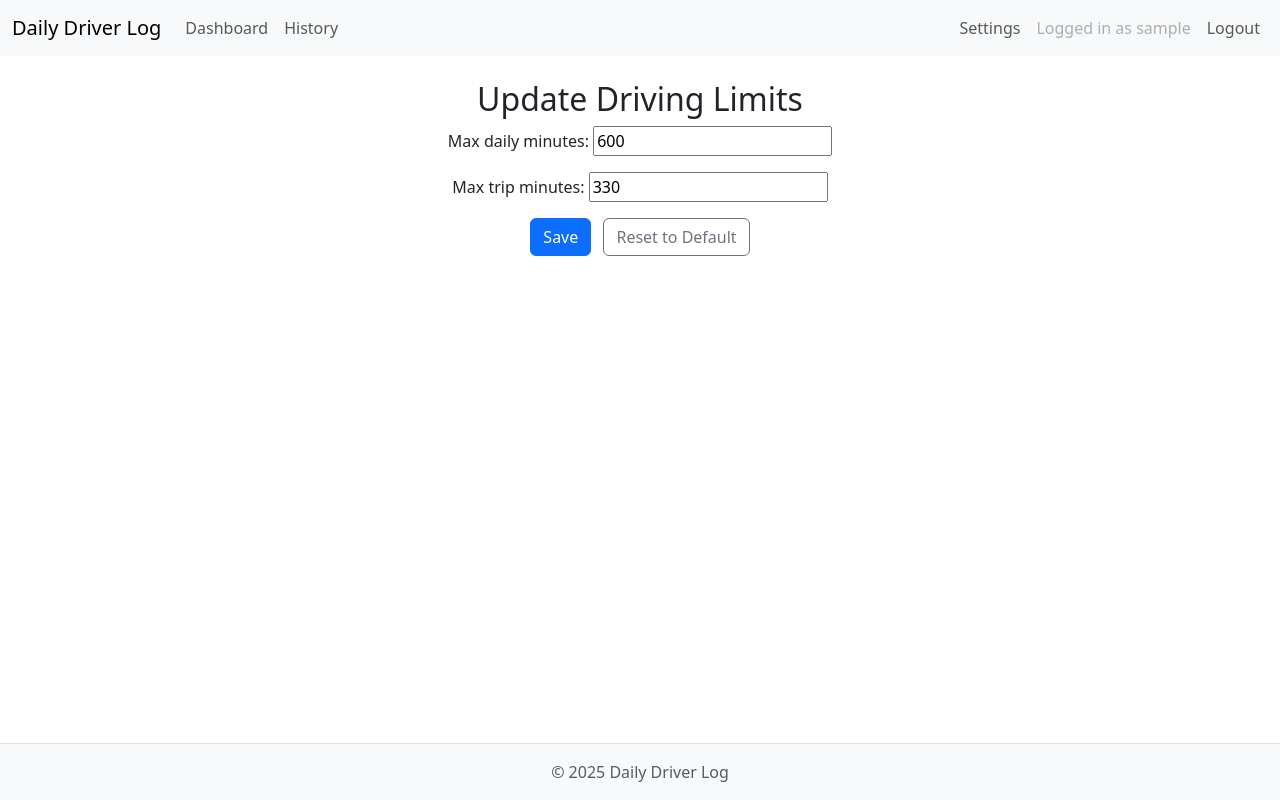
After one commit to TheRealMcCall/daily_driver_log, a Django app: page /settings/ in a window 1280 px wide. The commit adds this page. Run offline with Django 5.2, Linux system fonts and the light colour scheme; the visitor is signed in with stand-in values (Sample User, id 1); data comes from the database, SQL or seed files in the repository.

Commit message:
Feat: Add settings page to adjust trip and daily limits

```diff
--- a/logger/forms.py
+++ b/logger/forms.py
@@ -1,5 +1,5 @@
 from django import forms
-from .models import Trip, DayLog
+from .models import Trip, DayLog, UserSettings
 from allauth.account.forms import SignupForm
 
 
@@ -48,3 +48,9 @@ class CustomSignupForm(SignupForm):
         user.last_name = self.cleaned_data['last_name']
         user.save()
         return user
+
+
+class UserSettingsForm(forms.ModelForm):
+    class Meta:
+        model = UserSettings
+        fields = ['max_daily_minutes', 'max_trip_minutes']
--- a/logger/models.py
+++ b/logger/models.py
@@ -2,6 +2,8 @@ from django.db import models
 from django.contrib.auth.models import User
 from datetime import datetime, timedelta
 from django.core.exceptions import ValidationError
+from django.db.models.signals import post_save
+from django.dispatch import receiver
 # Create your models here.
 
 
@@ -23,8 +25,10 @@ class DayLog(models.Model):
         return hours, minutes
 
 # Sets daily limit allowed and returns true or false if limit is exceeded.
-    def over_daily_limit(self, max_daily_minutes=600):
-        return self.total_minutes_driven() > max_daily_minutes
+    def over_daily_limit(self):
+        user_settings = getattr(self.user, 'usersettings', None)
+        max_minutes = user_settings.max_daily_minutes if user_settings else 600
+        return self.total_minutes_driven() > max_minutes
 
 # Adjusts how DayLogs are shown in admin.
     def __str__(self):
@@ -44,7 +48,6 @@ class DayLog(models.Model):
         hours = remaining // 60
         minutes = remaining % 60
         return hours, minutes
-
 
     def save(self, *args, **kwargs):
         today = datetime.now().date()
@@ -131,8 +134,10 @@ class Trip(models.Model):
         return hours, minutes
 
 # Sets trip limit allowed and returns true or false if limit is exceeded.
-    def over_trip_limit(self, max_trip_minutes=330):
-        return self.trip_duration() > max_trip_minutes
+    def over_trip_limit(self):
+        user_settings = getattr(self.day_log.user, 'usersettings', None)
+        max_minutes = user_settings.max_trip_minutes if user_settings else 330
+        return self.trip_duration() > max_minutes
 
 # adjusts how trips are shown in admin
     def __str__(self):
@@ -144,3 +149,18 @@ class Trip(models.Model):
             f" Duration: {self.trip_duration()} minutes"
             f" Trip limit exceeded = {self.over_trip_limit()}"
         )
+
+
+class UserSettings(models.Model):
+    user = models.OneToOneField(User, on_delete=models.CASCADE)
+    max_daily_minutes = models.PositiveIntegerField(default=600)
+    max_trip_minutes = models.PositiveIntegerField(default=330)
+
+    def __str__(self):
+        return f"{self.user.username}'s settings"
+
+
+@receiver(post_save, sender=User)
+def create_user_settings(sender, instance, created, **kwargs):
+    if created:
+        UserSettings.objects.create(user=instance)
--- /dev/null
+++ b/logger/templates/logger/settings.html
@@ -0,0 +1,12 @@
+{% extends 'base.html' %}
+{% block content %}
+<div class="container mt-4 text-center">
+  <h2>Update Driving Limits</h2>
+  <form method="post">
+    {% csrf_token %}
+    {{ form.as_p }}
+    <button type="submit" name="save" class="btn btn-primary me-2">Save</button>
+    <button type="submit" name="reset" class="btn btn-outline-secondary">Reset to Default</button>
+  </form>
+</div>
+{% endblock %}
--- a/logger/urls.py
+++ b/logger/urls.py
@@ -81,5 +81,11 @@ urlpatterns = [
         'daylog/create-today/',
         views.create_today_log,
         name='create_today_log',
-        )
+        ),
+
+    path(
+        'settings/',
+        views.settings_view,
+        name='settings'
+        ),
 ]
--- a/logger/views.py
+++ b/logger/views.py
@@ -1,6 +1,6 @@
 from django.shortcuts import render, get_object_or_404, redirect
-from .models import DayLog, Trip
-from .forms import TripForm, DayLogForm
+from .models import DayLog, Trip, UserSettings
+from .forms import TripForm, DayLogForm, UserSettingsForm
 from datetime import date
 from django.contrib import messages
 from django.utils.timezone import now
@@ -126,3 +126,25 @@ def day_summary(request, daylog_id):
         'daylog': daylog,
         'trips': daylog.trips.all(),
     })
+
+
+def settings_view(request):
+    settings, created = UserSettings.objects.get_or_create(user=request.user)
+
+    if request.method == 'POST':
+        if 'reset' in request.POST:
+            settings.max_daily_minutes = 600
+            settings.max_trip_minutes = 330
+            settings.save()
+            messages.success(request, "Settings reset to default.")
+            return redirect('settings')
+
+        form = UserSettingsForm(request.POST, instance=settings)
+        if form.is_valid():
+            form.save()
+            messages.success(request, "Settings updated successfully.")
+            return redirect('dashboard')
+    else:
+        form = UserSettingsForm(instance=settings)
+
+    return render(request, 'logger/settings.html', {'form': form})
--- a/templates/base.html
+++ b/templates/base.html
@@ -38,12 +38,16 @@
                     </ul>
                     <ul class="navbar-nav ms-auto">
                         <li class="nav-item">
-                            <a class="nav-link disabled" href="#">Logged in as {{user.username}}</a>
+                            <a class="nav-link" href="{% url 'settings' %}">Settings</a>
+                        </li>
+                        <li class="nav-item">
+                            <a class="nav-link disabled" href="#">Logged in as {{ user.username }}</a>
                         </li>
                         <li class="nav-item">
                             <a class="nav-link" href="{% url 'account_logout' %}">Logout</a>
                         </li>
                     </ul>
+
                 </div>
                 {% endif %}
             </div>
```
Also changed, not shown: daily_driver_log/settings.py (+8 -8 lines), logger/migrations/0004_usersettings.py (added).
